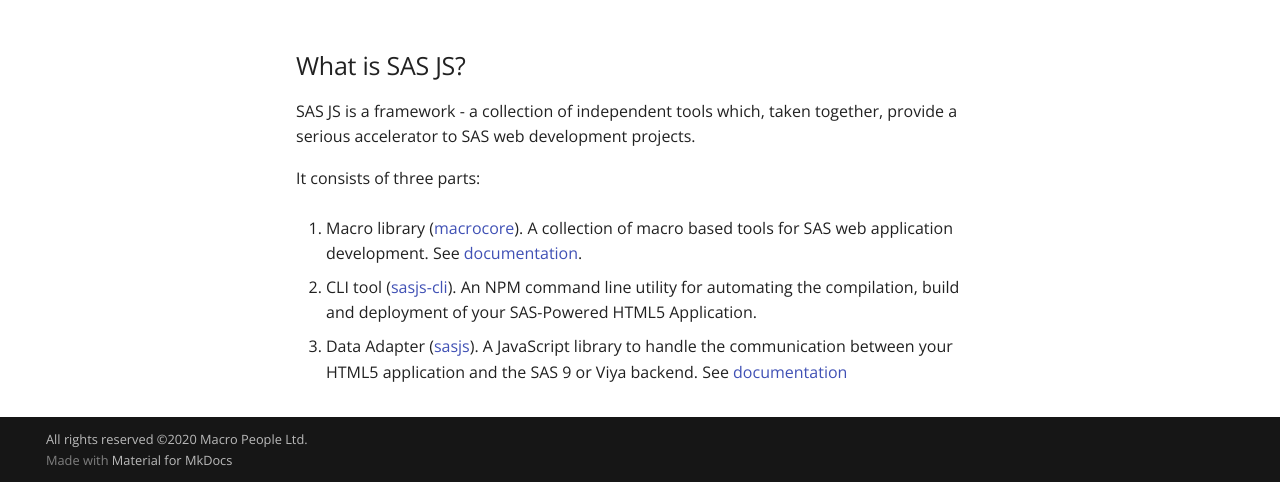
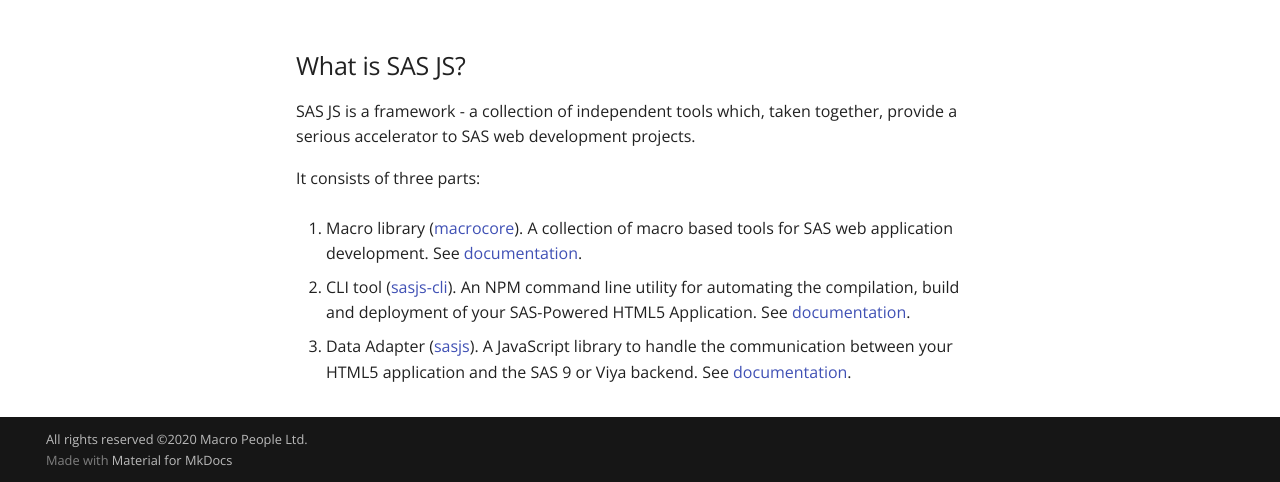
Before and after one commit to sasjs/sasjs.io, an MkDocs documentation site: the page built from docs/index.md, in a window 1280 px wide and 1269 px high. Shown: the part 787-1269 px from the top of the window. Built offline with MkDocs 1.6.1 and Material for MkDocs 9.7.7, drawn with Linux system fonts in a browser that asks for light colours.

Commit message:
Update index.md

```diff
--- a/docs/index.md
+++ b/docs/index.md
@@ -24,9 +24,9 @@
 
 1. Macro library ([macrocore](https://github.com/sasjs/core)).  A collection of macro based tools for SAS web application development.  See [documentation](https://core.sasjs.io).
 
-2. CLI tool ([sasjs-cli](https://github.com/sasjs/cli)).  An NPM command line utility for automating the compilation, build and deployment of your SAS-Powered HTML5 Application.
+2. CLI tool ([sasjs-cli](https://github.com/sasjs/cli)).  An NPM command line utility for automating the compilation, build and deployment of your SAS-Powered HTML5 Application.  See [documentation](https://cli.sasjs.io).
 
-3. Data Adapter ([sasjs](https://github.com/sasjs/adapter)). A JavaScript library to handle the communication between your HTML5 application and the SAS 9 or Viya backend.  See [documentation](https://adapter.sasjs.io)
+3. Data Adapter ([sasjs](https://github.com/sasjs/adapter)). A JavaScript library to handle the communication between your HTML5 application and the SAS 9 or Viya backend.  See [documentation](https://adapter.sasjs.io).
 
 
 <meta name="description" content="Build awesome HTML5 web applications on SAS9 and Viya with the SASjs framework">
```
